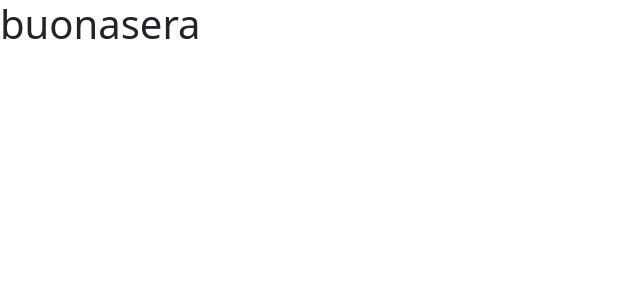
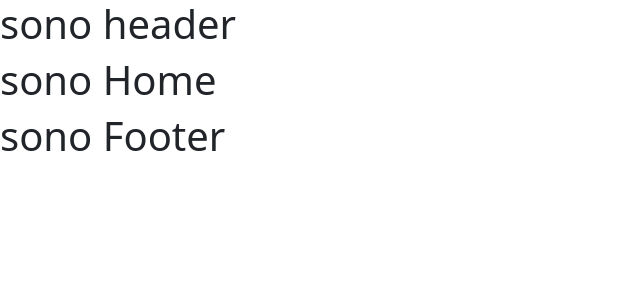
Before and after one commit to CarloDettori/book-front-end, a React (Vite) app: page / in a window 1280 px wide. Shown: the top 300 px of the page, without its empty margins (0-640 px from the left). Built offline with nearby package versions, Linux system fonts and the light colour scheme.

Commit message:
Added Routing

```diff
--- a/src/App.jsx
+++ b/src/App.jsx
@@ -1,9 +1,25 @@
-
+import { BrowserRouter, Route, Routes } from 'react-router-dom';
+import Home from './pages/Home';
+import Book from './pages/Book';
+import Contact from './pages/Contact';
+import About from './pages/About';
+import DefaultLayout from './pages/DefaultLayout';
 function App() {
 
 
   return (
-    <h1>buonasera</h1>
+    <>
+      <BrowserRouter>
+        <Routes>
+          <Route element={<DefaultLayout />}>
+            <Route index element={<Home />} />
+            <Route path="/Book" element={<Book />} />
+            <Route path="/Contact" element={<Contact />} />
+            <Route path="/About" element={<About />} />
+          </Route>
+        </Routes>
+      </BrowserRouter>
+    </>
   )
 }
 
```
